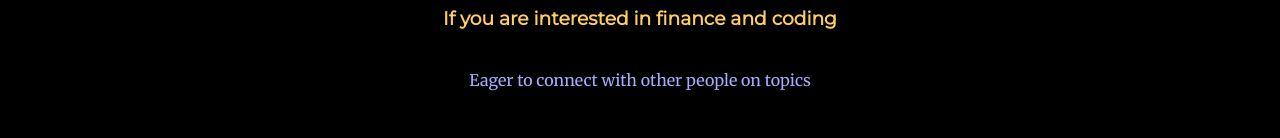
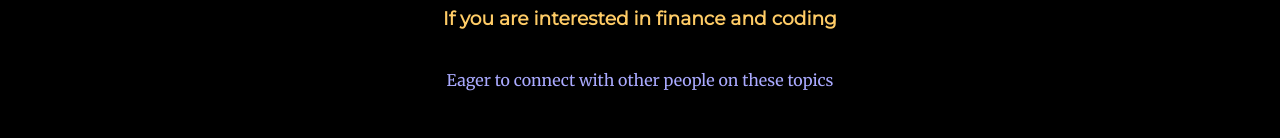
Before and after one commit to Epikurean86/personal_site, a plain HTML site: page index.html in a window 1280 px wide. Shown: the part 1991-2129 px from the top of the page. Drawn offline with Linux system fonts and the light colour scheme.

Commit message:
Update index.html

```diff
--- a/index.html
+++ b/index.html
@@ -49,7 +49,7 @@
           <div class="contact-me">
             <h2>Get In Touch</h2>
             <h3>If you are interested in finance and coding </h3>
-            <p class="contact_message">Eager to connect with other people on topics</p>
+            <p class="contact_message">Eager to connect with other people on these topics</p>
             <a class="btn" href="mailto:sassinen86@gmail.com">CONTACT ME</a>
           </div>
 
```
